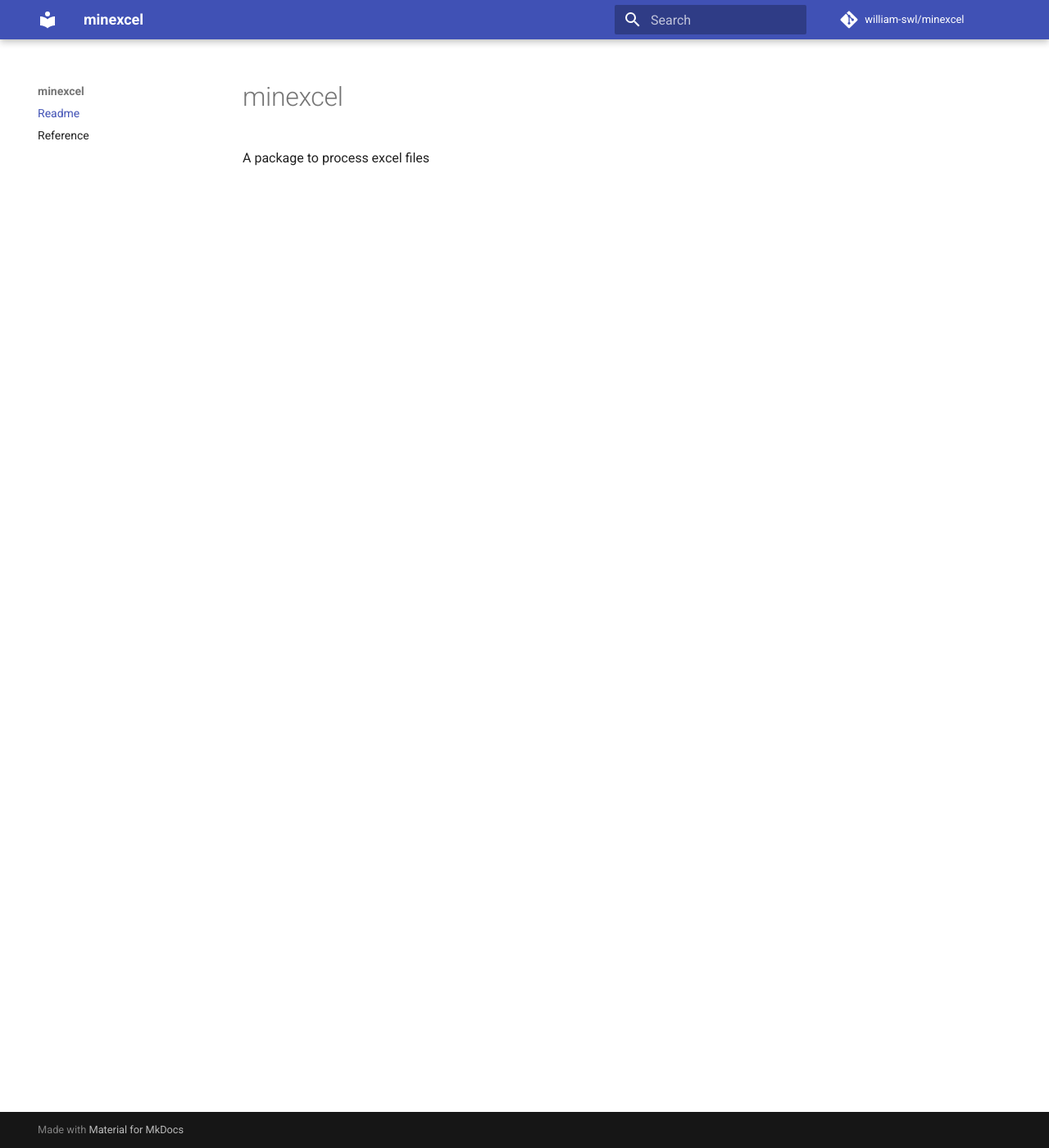
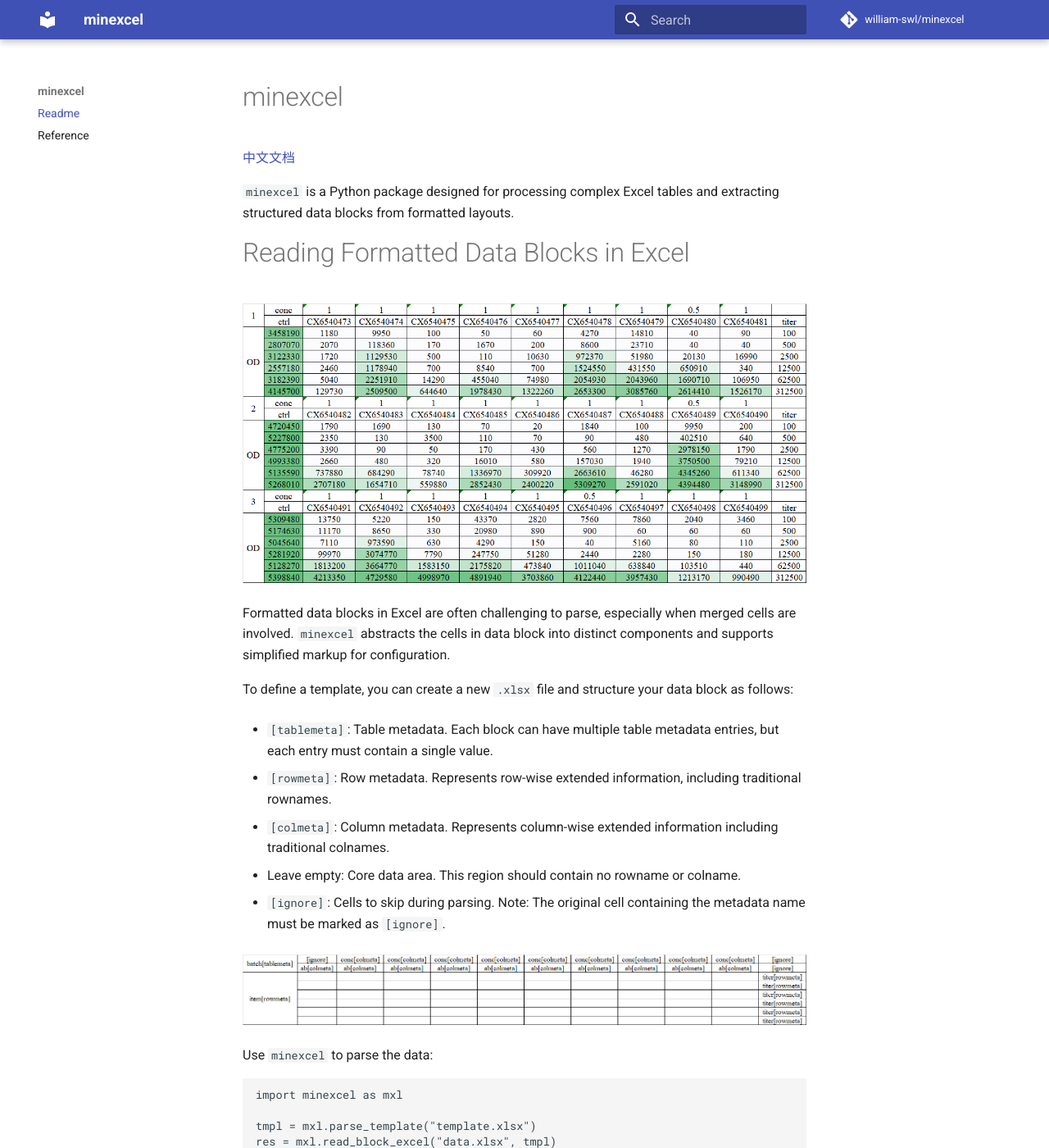
Before and after one commit to william-swl/minexcel, an MkDocs documentation site: the page built from docs/index.md, in a window 1280 px wide and 1400 px high. Shown: the whole window at 82% size. Built offline with MkDocs 1.6.1 and Material for MkDocs 9.7.7, drawn with Linux system fonts in a browser that asks for light colours; comment, search, counter and statistics services are not loaded; some of the changed text lies outside the part shown.

Commit message:
docs: update docs

````diff
--- a/docs/index.md
+++ b/docs/index.md
@@ -1,3 +1,38 @@
 # minexcel
 
-A package to process excel files
+[中文文档](index-CN.md)
+
+`minexcel` is a Python package designed for processing complex Excel tables and extracting structured data blocks from formatted layouts.
+
+# Reading Formatted Data Blocks in Excel
+
+![](img/block-data.png)
+
+Formatted data blocks in Excel are often challenging to parse, especially when merged cells are involved. `minexcel` abstracts the cells in data block into distinct components and supports simplified markup for configuration.
+
+To define a template, you can create a new `.xlsx` file and structure your data block as follows:
+
+- `[tablemeta]`: Table metadata. Each block can have multiple table metadata entries, but each entry must contain a single value.
+
+- `[rowmeta]`: Row metadata. Represents row-wise extended information, including traditional rownames.
+
+- `[colmeta]`: Column metadata. Represents column-wise extended information including traditional colnames.
+
+- Leave empty: Core data area. This region should contain no rowname or colname.
+
+- `[ignore]`: Cells to skip during parsing. Note: The original cell containing the metadata name must be marked as `[ignore]`.
+
+![](img/block-template.png)
+
+Use `minexcel` to parse the data:
+
+```python
+import minexcel as mxl
+
+tmpl = mxl.parse_template("template.xlsx")
+res = mxl.read_block_excel("data.xlsx", tmpl)
+```
+
+This returns structured data matching the template's design:
+
+![](img/block-result.png)
````
Also changed, not shown: docs/index-CN.md (added, +36 -0 lines), docs/img/block-data.png (added), docs/img/block-result.png (added), docs/img/block-template.png (added), 1 other file.
